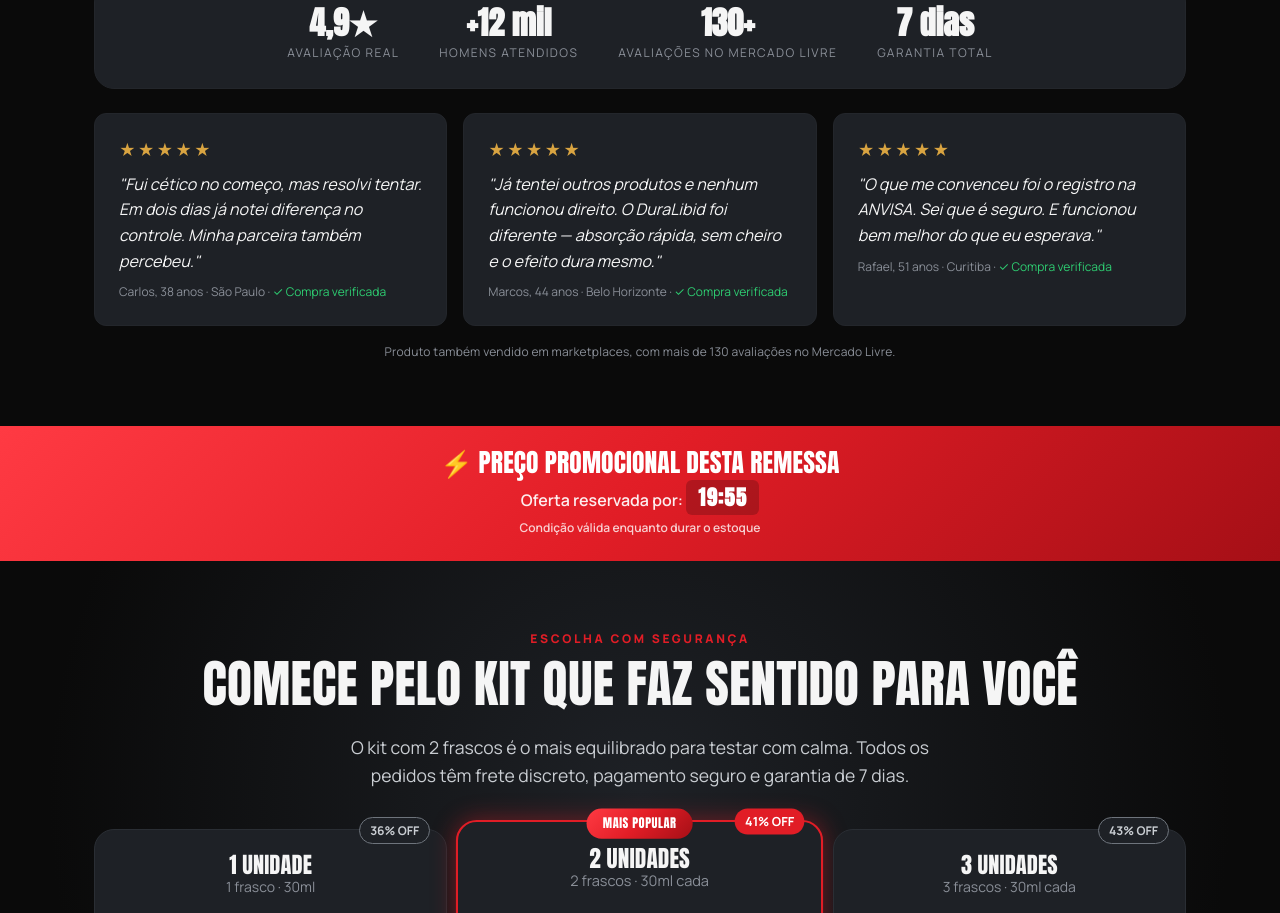
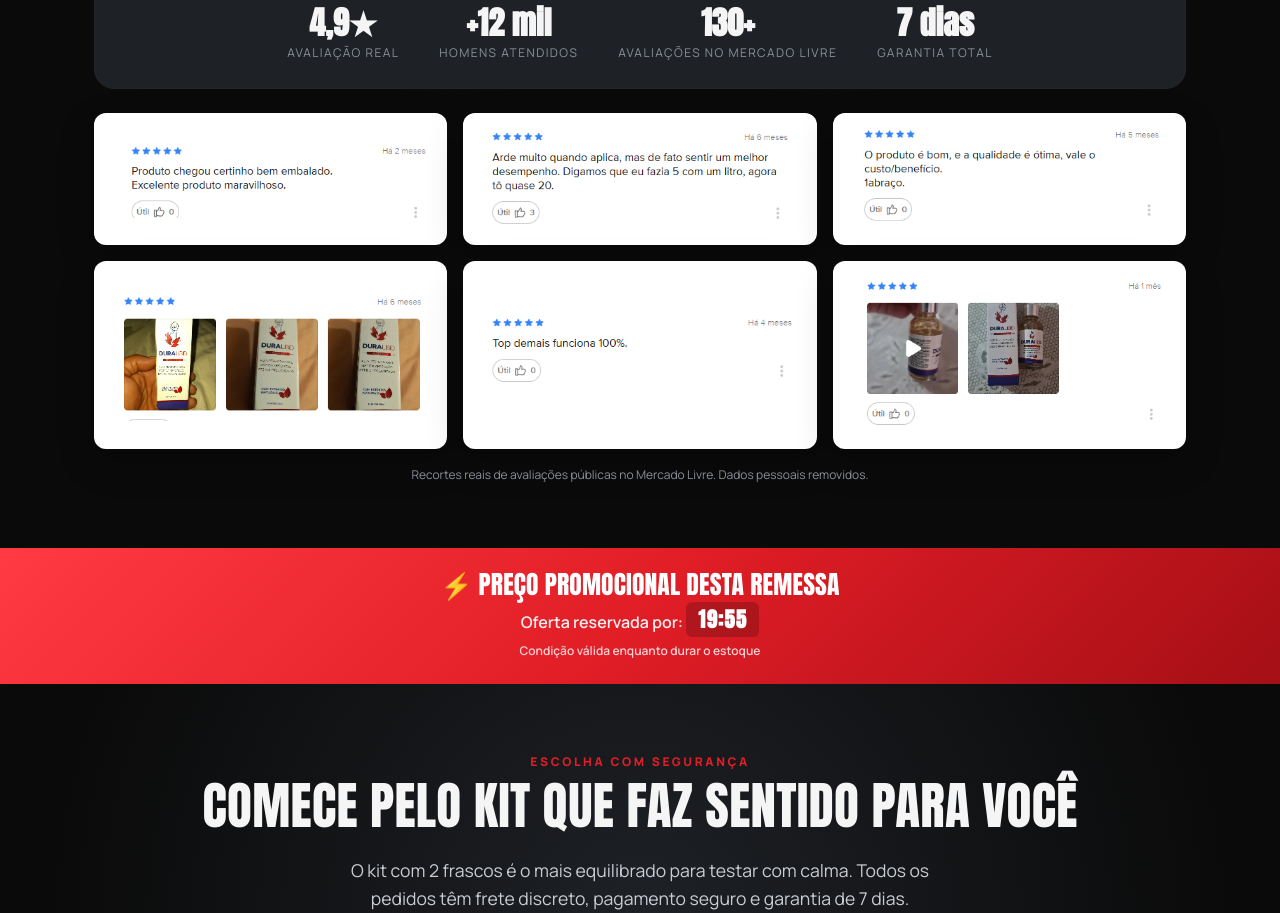
Before and after one commit to LuanGonzaga/duralibid, a plain HTML site: page index.html in a window 1280 px wide. Shown: the part 6329-7242 px from the top of the page. Drawn offline with Linux system fonts and the light colour scheme.

Commit message:
Add Mercado Livre review screenshots

```diff
--- a/index.html
+++ b/index.html
@@ -230,6 +230,11 @@
   .proof-bar div { text-align: center; }
   .proof-bar b { font-family: var(--font-display); font-size: 2rem; color: var(--duo-white); display: block; line-height: 1; }
   .proof-bar span { font-size: var(--fs-xs); color: var(--duo-mute); text-transform: uppercase; letter-spacing: .12em; }
+  .market-reviews { display: grid; grid-template-columns: repeat(3, minmax(0, 1fr)); gap: var(--space-3); margin-top: var(--space-4); }
+  .market-review { background: #fff; border: 1px solid rgba(245,245,245,.08); border-radius: var(--radius); padding: 10px; box-shadow: 0 14px 36px rgba(0,0,0,.22); min-height: 132px; display: flex; align-items: center; }
+  .market-review img { display: block; width: 100%; height: auto; border-radius: 10px; }
+  .market-review.photo { min-height: 188px; }
+  .market-review-note { color: var(--duo-mute); font-size: var(--fs-xs); text-align: center; margin-top: var(--space-3); }
 
   /* ===== pricing — SaaS-style table ===== */
   .pricing { background: var(--grad-stage); }
@@ -312,6 +317,8 @@
     .hero .rating { margin-bottom: var(--space-3); }
     .btn { padding: 16px 20px; font-size: .95rem; width: 100%; }
     .g3, .g2 { grid-template-columns: 1fr; }
+    .market-reviews { display: flex; overflow-x: auto; gap: var(--space-3); padding-bottom: 4px; scroll-snap-type: x mandatory; }
+    .market-review { min-width: 280px; scroll-snap-align: start; }
     .vs { grid-template-columns: 1fr; gap: var(--space-3); }
     .ativo { flex-direction: row; }
     .lead { font-size: 1rem; }
@@ -643,24 +650,27 @@
       <div><b>130+</b><span>Avaliações no Mercado Livre</span></div>
       <div><b>7 dias</b><span>Garantia total</span></div>
     </div>
-    <div class="grid g3 reveal" style="margin-top:var(--space-4)">
-      <div class="review">
-        <div class="stars">★★★★★</div>
-        <p>"Fui cético no começo, mas resolvi tentar. Em dois dias já notei diferença no controle. Minha parceira também percebeu."</p>
-        <div class="who">Carlos, 38 anos · São Paulo · <span class="badge">✓ Compra verificada</span></div>
-      </div>
-      <div class="review">
-        <div class="stars">★★★★★</div>
-        <p>"Já tentei outros produtos e nenhum funcionou direito. O DuraLibid foi diferente — absorção rápida, sem cheiro e o efeito dura mesmo."</p>
-        <div class="who">Marcos, 44 anos · Belo Horizonte · <span class="badge">✓ Compra verificada</span></div>
-      </div>
-      <div class="review">
-        <div class="stars">★★★★★</div>
-        <p>"O que me convenceu foi o registro na ANVISA. Sei que é seguro. E funcionou bem melhor do que eu esperava."</p>
-        <div class="who">Rafael, 51 anos · Curitiba · <span class="badge">✓ Compra verificada</span></div>
-      </div>
+    <div class="market-reviews reveal" aria-label="Avaliações reais de compradores no Mercado Livre">
+      <figure class="market-review">
+        <img src="images/reviews/av4-ml.PNG" alt="Avaliação 5 estrelas no Mercado Livre: produto chegou certinho, bem embalado e excelente." loading="lazy">
+      </figure>
+      <figure class="market-review">
+        <img src="images/reviews/av1-ml.PNG" alt="Avaliação 5 estrelas no Mercado Livre relatando melhor desempenho após usar o produto." loading="lazy">
+      </figure>
+      <figure class="market-review">
+        <img src="images/reviews/av7-ml.PNG" alt="Avaliação 5 estrelas no Mercado Livre dizendo que a qualidade é ótima e vale o custo-benefício." loading="lazy">
+      </figure>
+      <figure class="market-review photo">
+        <img src="images/reviews/av2-ml.PNG" alt="Fotos reais enviadas por comprador do Mercado Livre mostrando o DuraLibid recebido." loading="lazy">
+      </figure>
+      <figure class="market-review">
+        <img src="images/reviews/av6-ml.PNG" alt="Avaliação 5 estrelas no Mercado Livre dizendo que o produto funciona." loading="lazy">
+      </figure>
+      <figure class="market-review photo">
+        <img src="images/reviews/av8-ml.PNG" alt="Fotos reais enviadas por comprador do Mercado Livre com o produto DuraLibid." loading="lazy">
+      </figure>
     </div>
-    <p class="microcopy" style="text-align:center;margin-top:var(--space-3)">Produto também vendido em marketplaces, com mais de 130 avaliações no Mercado Livre.</p>
+    <p class="market-review-note">Recortes reais de avaliações públicas no Mercado Livre. Dados pessoais removidos.</p>
   </div>
 </section>
 
```
Also changed, not shown: checkout.html (+13 -0 lines), images/reviews/av1-ml.PNG (added), images/reviews/av2-ml.PNG (added), images/reviews/av3-ml.PNG (added), images/reviews/av4-ml.PNG (added), images/reviews/av5-ml.PNG (added), images/reviews/av6-ml.PNG (added), images/reviews/av7-ml.PNG (added), images/reviews/av8-ml.PNG (added), images/reviews/av9-ml.PNG (added).
